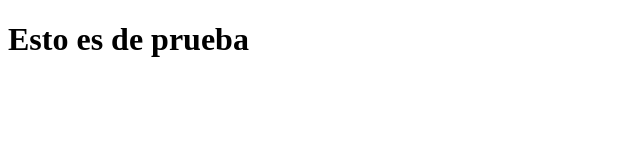
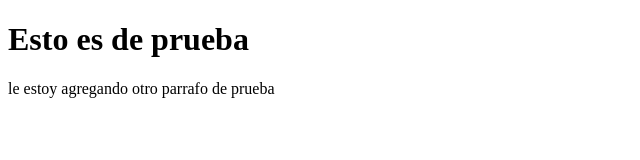
Before and after one commit to ignacio-heim/prueba-repositorio, a plain HTML site: page index.html in a window 1280 px wide. Shown: the whole page, without its empty margins (0-640 px from the left). Drawn offline with Linux system fonts and the light colour scheme.

Commit message:
agrego un nuevo parrafo

```diff
--- a/index.html
+++ b/index.html
@@ -7,5 +7,7 @@
 </head>
 <body>
     <h1>Esto es de prueba</h1>
+
+    <p>le estoy agregando otro parrafo de prueba</p>
 </body>
 </html>
```
